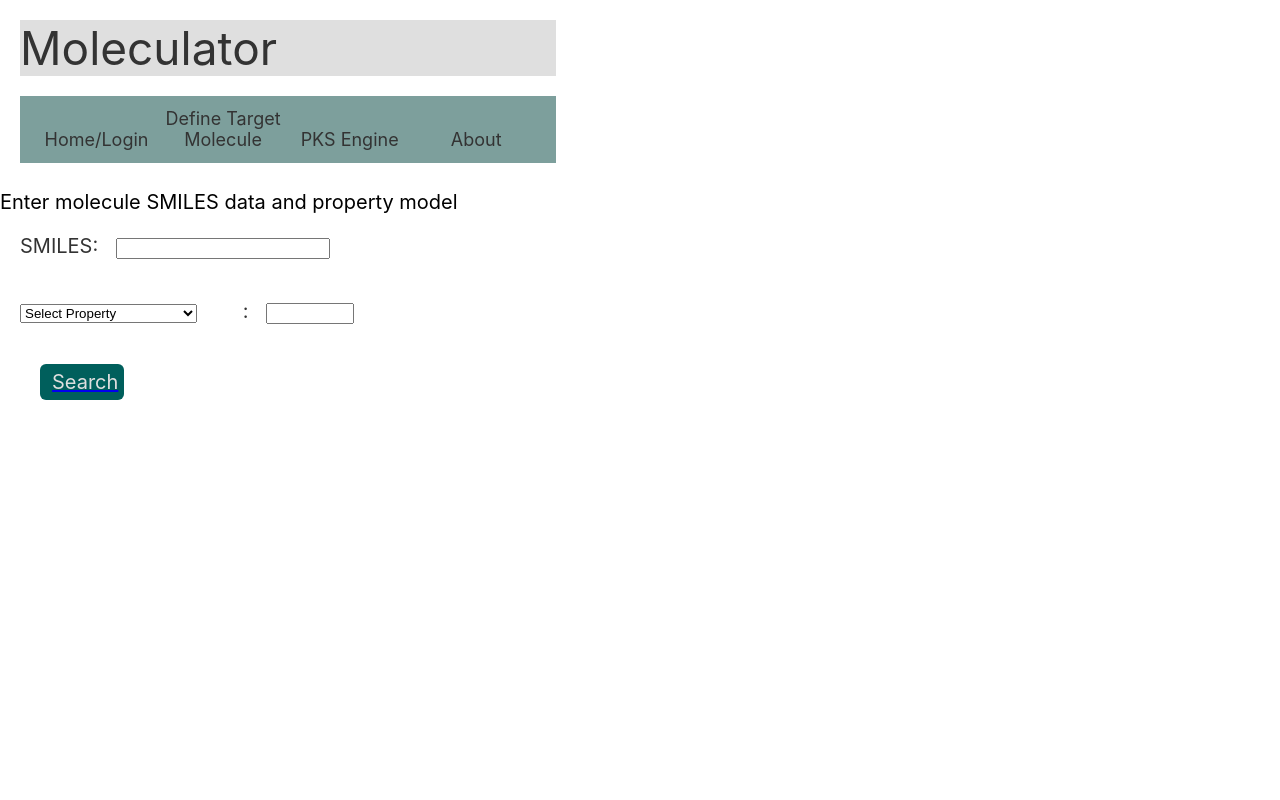
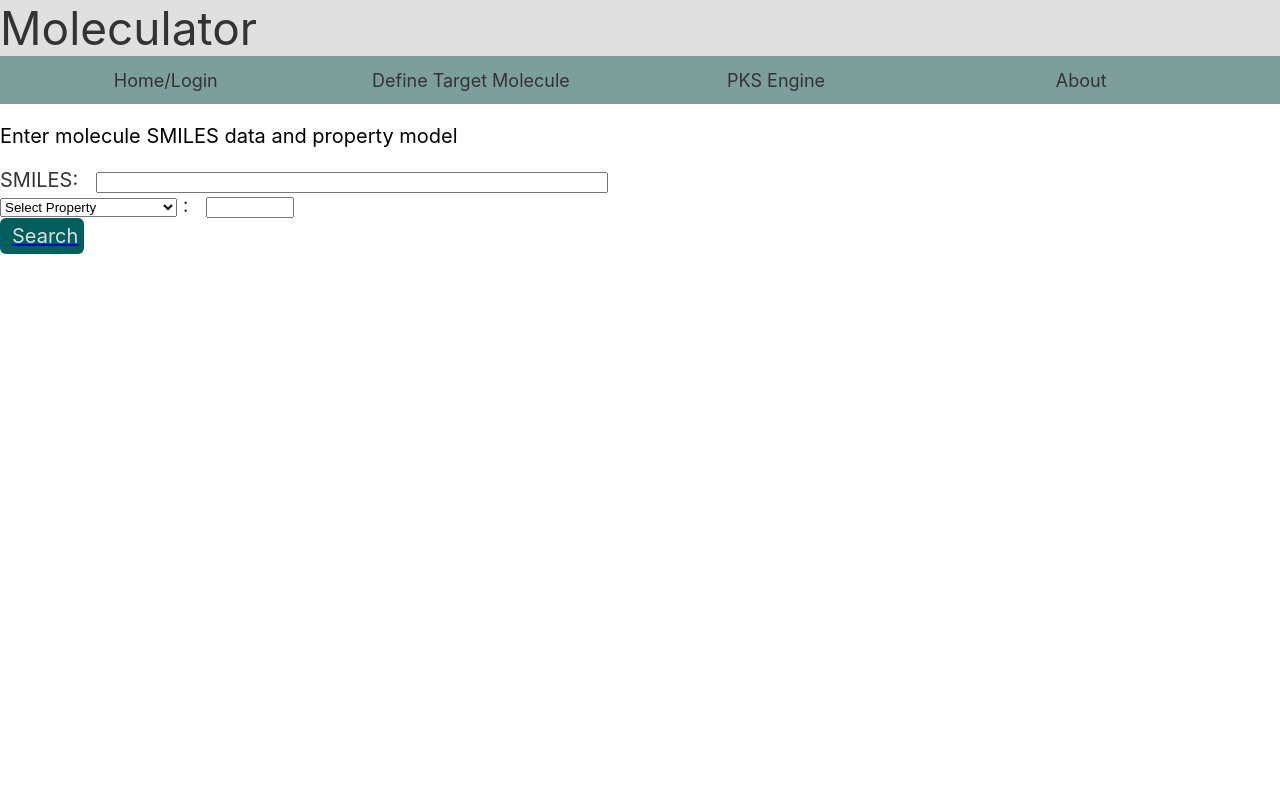
Before and after one commit to satyarth934/django-mysite, a Django app: page /dfshow/search in a window 1280 px wide. Run offline with Django 4.2, Linux system fonts and the light colour scheme.

Commit message:
Modifying css and html files to add headers to all the pages.

```diff
--- a/dfshow/static/stylesheets/header.css
+++ b/dfshow/static/stylesheets/header.css
@@ -1,6 +1,6 @@
 header {
   width: 100%;
-  height:  80px;
+  /* height:  80px; */
   color:  #005f5c;
 }
 
--- a/dfshow/static/stylesheets/home.css
+++ b/dfshow/static/stylesheets/home.css
@@ -1,11 +1,11 @@
 body {
-  width: 30%;
+  /* width: 30%; */
   margin: 120px auto;
   font-size: 20px;
 }
 
 body div {
-  margin: 20px;
+  /* margin: 20px; */
   color:  #333;
 }
 
--- a/dfshow/static/stylesheets/search.css
+++ b/dfshow/static/stylesheets/search.css
@@ -1,15 +1,11 @@
 body {
-  width: 45%;
+  /* width: 45%; */
   margin: 120px auto;
   font-size: 20px;
 }
 
-body p {
-  padding-top: 70px;
-}
-
 body div {
-  margin: 20px;
+  /* margin: 20px; */
   color:  #333;
 }
 
--- a/dfshow/static/stylesheets/tables.css
+++ b/dfshow/static/stylesheets/tables.css
@@ -33,6 +33,7 @@
 
 td {
   text-align:  center;
+  vertical-align: middle;
   border:  1px solid #333;
   background-color: #ffffdd;
   color:  #1796a9;
```
